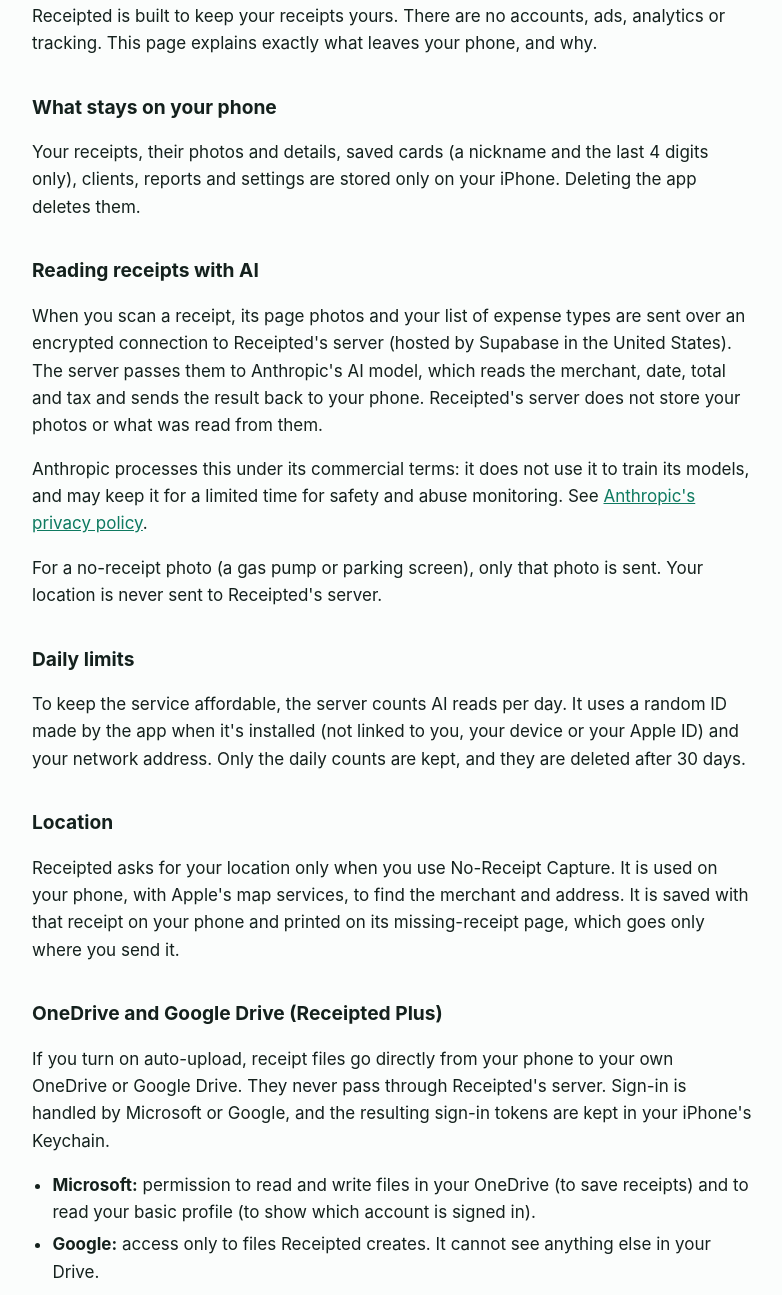
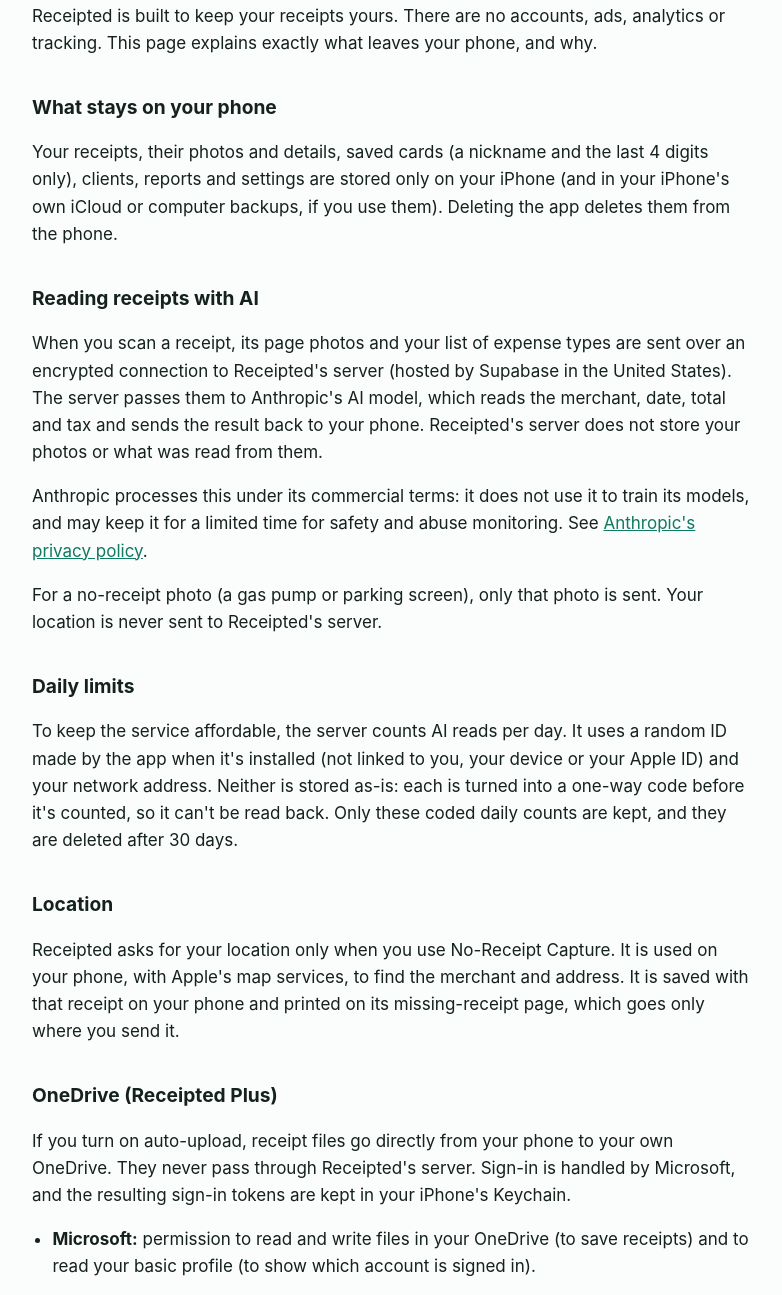
Before and after one commit to lbholmes425/receipted-app, a plain HTML site: page privacy/index.html in a window 1280 px wide. Shown: the part 187-1482 px from the top of the page, without its empty margins (248-1030 px from the left). Drawn offline with Linux system fonts and the light colour scheme.

Commit message:
Site: hashed counts, backups, OneDrive-only, correct menu paths
Co-Authored-By: Claude Opus 5.5 <noreply@anthropic.com>
Claude-Session: https://claude.ai/code/session_01NnoVv7KpLpFErU93K6LeF1

```diff
--- a/privacy/index.html
+++ b/privacy/index.html
@@ -4,7 +4,7 @@
 <p>Receipted is built to keep your receipts yours. There are no accounts, ads, analytics or tracking. This page explains exactly what leaves your phone, and why.</p>
 
 <h2>What stays on your phone</h2>
-<p>Your receipts, their photos and details, saved cards (a nickname and the last 4 digits only), clients, reports and settings are stored only on your iPhone. Deleting the app deletes them.</p>
+<p>Your receipts, their photos and details, saved cards (a nickname and the last 4 digits only), clients, reports and settings are stored only on your iPhone (and in your iPhone's own iCloud or computer backups, if you use them). Deleting the app deletes them from the phone.</p>
 
 <h2>Reading receipts with AI</h2>
 <p>When you scan a receipt, its page photos and your list of expense types are sent over an encrypted connection to Receipted's server (hosted by Supabase in the United States). The server passes them to Anthropic's AI model, which reads the merchant, date, total and tax and sends the result back to your phone. Receipted's server does not store your photos or what was read from them.</p>
@@ -12,16 +12,15 @@
 <p>For a no-receipt photo (a gas pump or parking screen), only that photo is sent. Your location is never sent to Receipted's server.</p>
 
 <h2>Daily limits</h2>
-<p>To keep the service affordable, the server counts AI reads per day. It uses a random ID made by the app when it's installed (not linked to you, your device or your Apple ID) and your network address. Only the daily counts are kept, and they are deleted after 30 days.</p>
+<p>To keep the service affordable, the server counts AI reads per day. It uses a random ID made by the app when it's installed (not linked to you, your device or your Apple ID) and your network address. Neither is stored as-is: each is turned into a one-way code before it's counted, so it can't be read back. Only these coded daily counts are kept, and they are deleted after 30 days.</p>
 
 <h2>Location</h2>
 <p>Receipted asks for your location only when you use No-Receipt Capture. It is used on your phone, with Apple's map services, to find the merchant and address. It is saved with that receipt on your phone and printed on its missing-receipt page, which goes only where you send it.</p>
 
-<h2>OneDrive and Google Drive (Receipted Plus)</h2>
-<p>If you turn on auto-upload, receipt files go directly from your phone to your own OneDrive or Google Drive. They never pass through Receipted's server. Sign-in is handled by Microsoft or Google, and the resulting sign-in tokens are kept in your iPhone's Keychain.</p>
+<h2>OneDrive (Receipted Plus)</h2>
+<p>If you turn on auto-upload, receipt files go directly from your phone to your own OneDrive. They never pass through Receipted's server. Sign-in is handled by Microsoft, and the resulting sign-in tokens are kept in your iPhone's Keychain.</p>
 <ul>
 <li><strong>Microsoft:</strong> permission to read and write files in your OneDrive (to save receipts) and to read your basic profile (to show which account is signed in).</li>
-<li><strong>Google:</strong> access only to files Receipted creates. It cannot see anything else in your Drive.</li>
 </ul>
 <p>Receipted never sees your password. Signing out deletes the tokens from your phone.</p>
 
```
Also changed, not shown: index.html (+1 -1 lines), support/index.html (+3 -3 lines).
